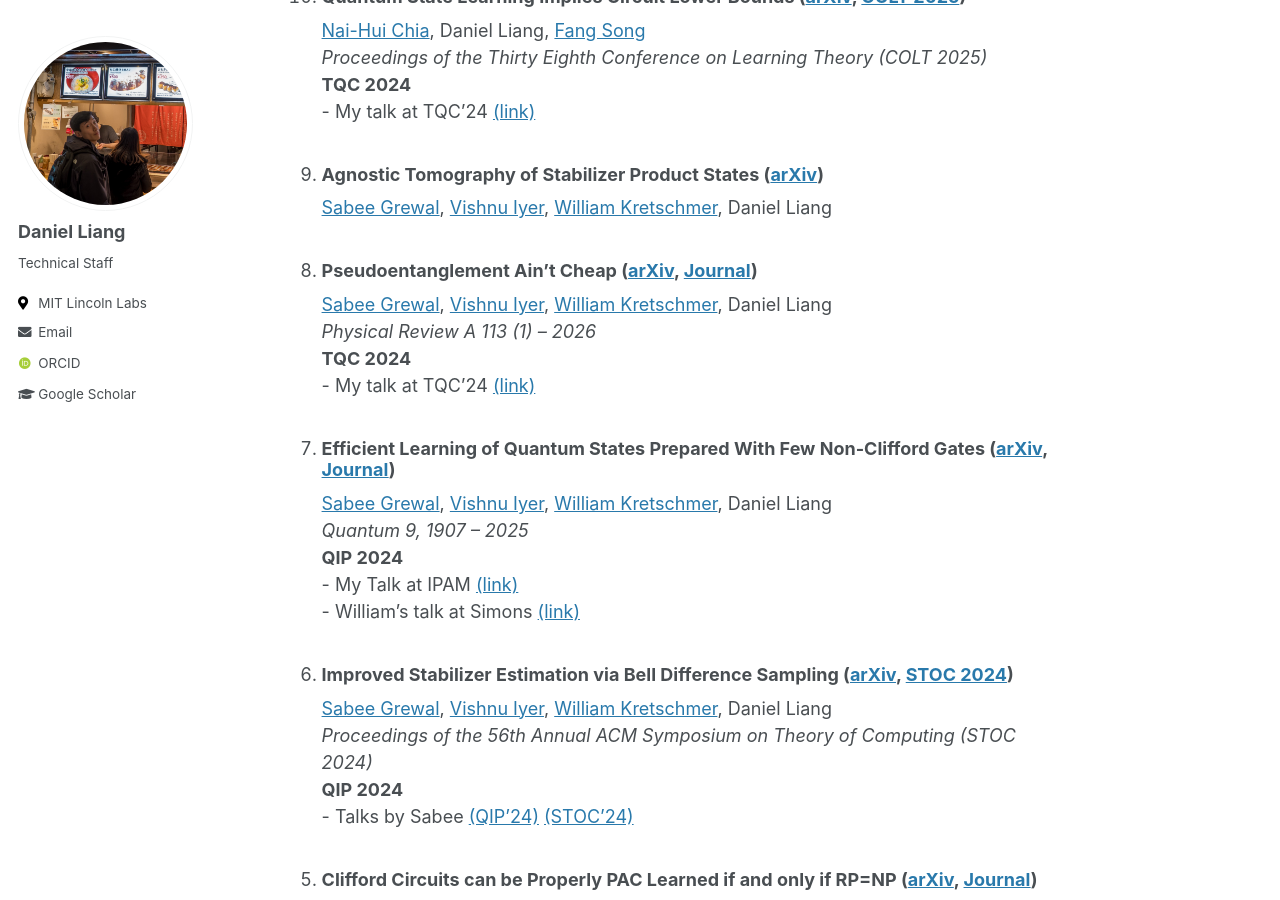
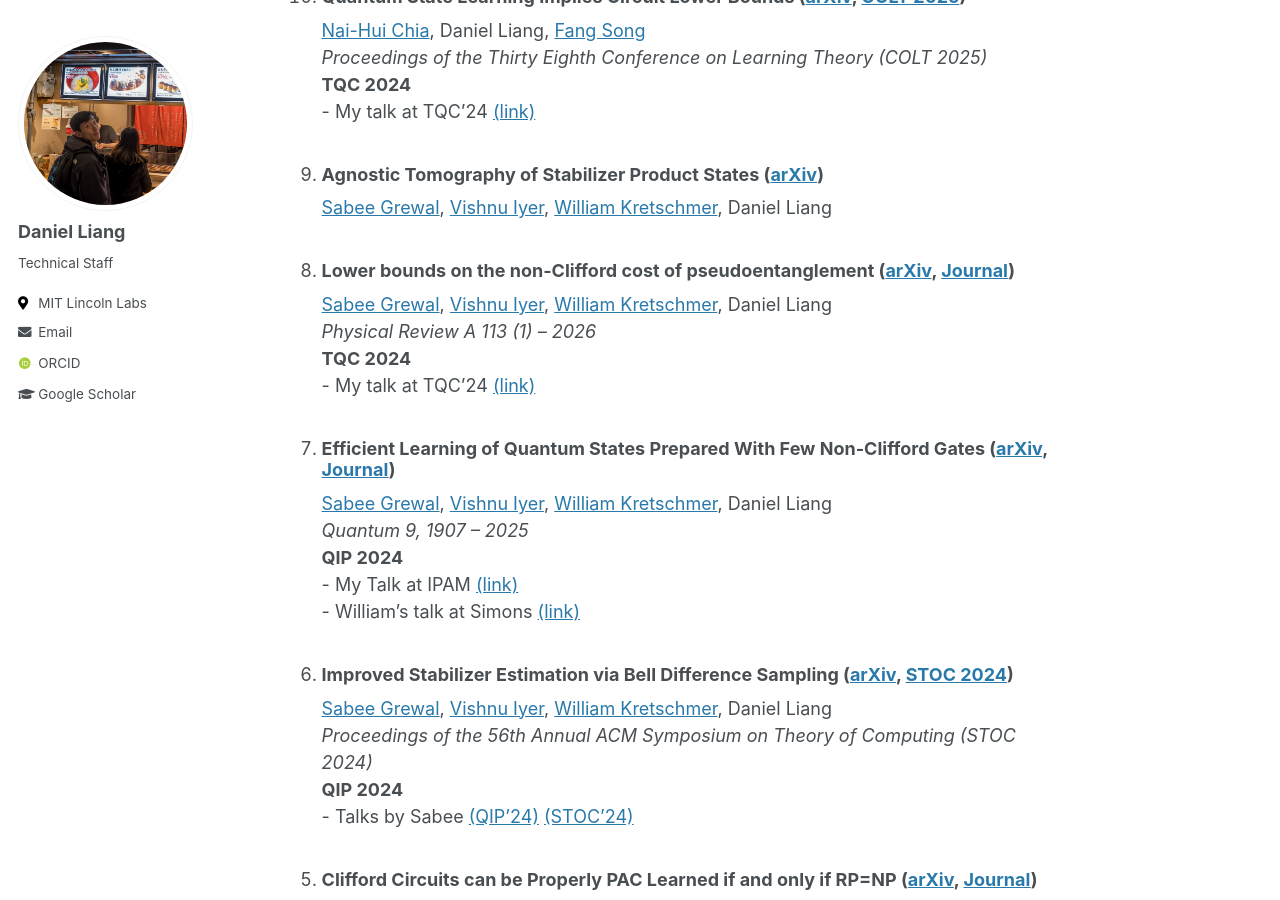
Before and after one commit to Daniel-You-Liang/Daniel-You-Liang.github.io, a Jekyll site: the page built from _pages/about.md, in a window 1280 px wide and 900 px high, scrolled down 1096 px. Built offline with Jekyll 4.4.1, drawn with Linux system fonts in a browser that asks for light colours; some web fonts are replaced.

Commit message:
change pseudoentangle title

```diff
--- a/_pages/about.md
+++ b/_pages/about.md
@@ -26,7 +26,7 @@ Publications \[Author Order is Alphabetical unless specified by an asterisk (*)\
 of the Thirty Eighth Conference on Learning Theory (COLT 2025)*<br />**TQC 2024**<br /> - My talk at TQC'24 [(link)](https://www.youtube.com/watch?v=HMrqT0Svfzs)
 1. ### Agnostic Tomography of Stabilizer Product States ([arXiv](https://arxiv.org/abs/2404.03813))
 [Sabee Grewal](https://sabeegrewal.com/), [Vishnu Iyer](https://vishnuiyer.org/), [William Kretschmer](https://wkretschmer.github.io/), Daniel Liang<br />
-1. ### Pseudoentanglement Ain't Cheap ([arXiv](https://arxiv.org/abs/2404.00126), [Journal](https://doi.org/10.1103/v493-8s1q))
+1. ### Lower bounds on the non-Clifford cost of pseudoentanglement ([arXiv](https://arxiv.org/abs/2404.00126), [Journal](https://doi.org/10.1103/v493-8s1q))
 [Sabee Grewal](https://sabeegrewal.com/), [Vishnu Iyer](https://vishnuiyer.org/), [William Kretschmer](https://wkretschmer.github.io/), Daniel Liang<br />*Physical Review A 113 (1) -- 2026*<br />**TQC 2024**<br /> - My talk at TQC'24 [(link)](https://www.youtube.com/watch?v=ixe-9UQsGU8)
 1. ### Efficient Learning of Quantum States Prepared With Few Non-Clifford Gates ([arXiv](https://arxiv.org/abs/2305.13409), [Journal](https://doi.org/10.22331/q-2025-11-06-1907))
 [Sabee Grewal](https://sabeegrewal.com/), [Vishnu Iyer](https://vishnuiyer.org/), [William Kretschmer](https://wkretschmer.github.io/), Daniel Liang<br />*Quantum 9, 1907 -- 2025*<br />**QIP 2024**<br /> - My Talk at IPAM [(link)](https://www.youtube.com/watch?v=TxRXHIHmSZU)<br /> - William's talk at Simons [(link)](https://www.youtube.com/watch?v=usEEKgd13OQ)
```
